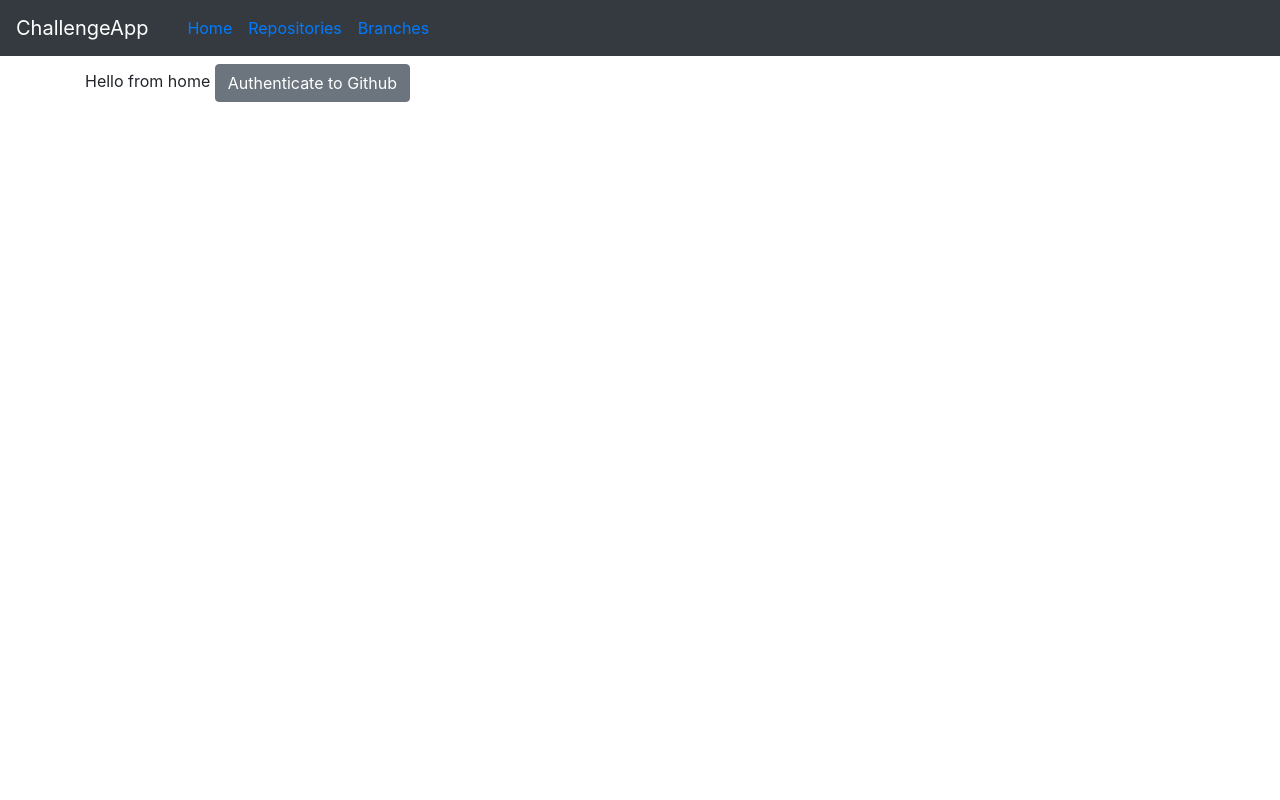
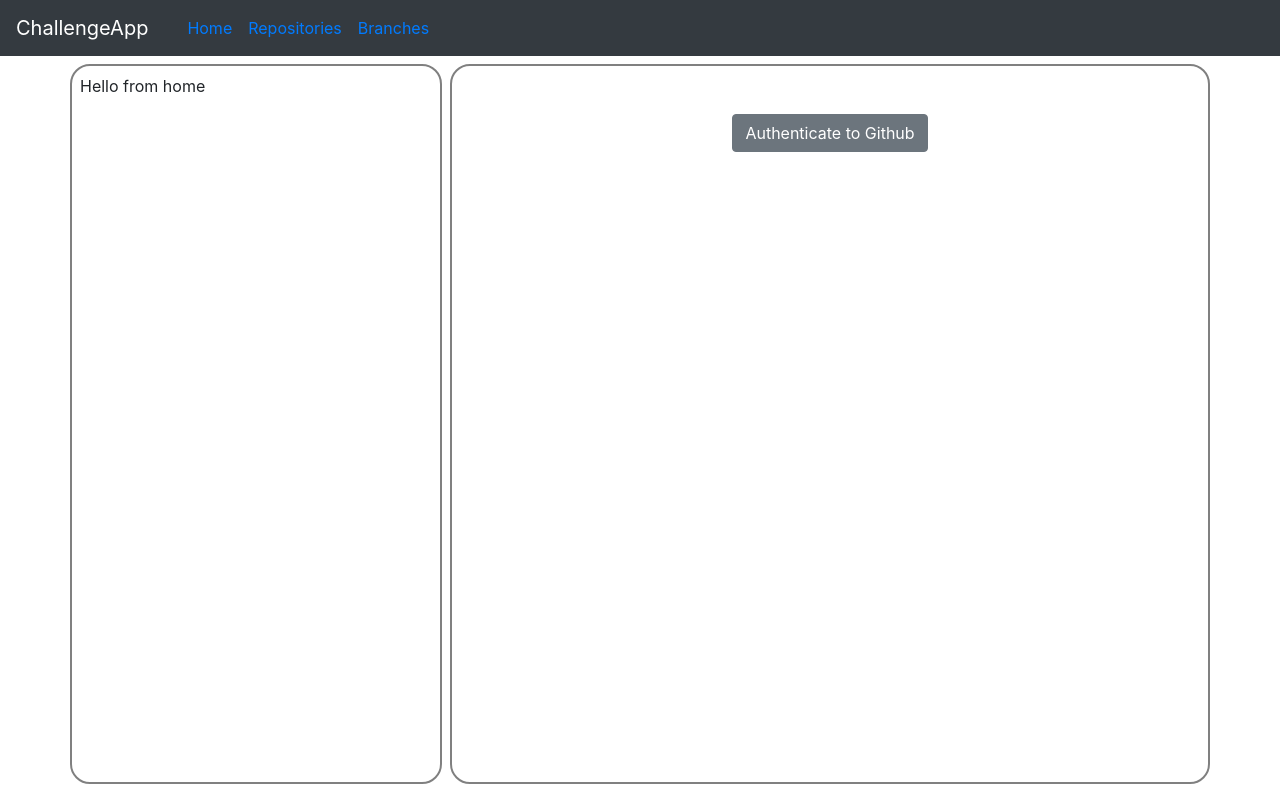
Before and after one commit to mohammedouazza/mohammedouazza-taas-frontend-challenge, a Vue app in the folder challenge-app/: page / in a window 1280 px wide. Built offline with nearby package versions, Linux system fonts and the light colour scheme.

Commit message:
add homSelector + homeContent

```diff
--- /dev/null
+++ b/challenge-app/src/components/home/Home.vue
@@ -0,0 +1,31 @@
+<template>
+  <div>
+    <b-row>
+      <b-col class="columns mr-2 p-2">
+        <home-selector></home-selector>
+      </b-col>
+      <b-col class="columns text-center p-5" cols="8">
+        <home-content></home-content>
+      </b-col>
+    </b-row>
+  </div>
+</template>
+
+<script>
+import HomeContentVue from "../home/HomeContent.vue";
+import HomeSelectorVue from "./HomeSelector.vue";
+export default {
+  components: {
+    "home-selector": HomeSelectorVue,
+    "home-content": HomeContentVue,
+  },
+};
+</script>
+
+<style>
+.columns {
+  border: 2px solid grey;
+  border-radius: 20px;
+  height: 90vh;
+}
+</style>
--- /dev/null
+++ b/challenge-app/src/components/home/HomeContent.vue
@@ -0,0 +1,17 @@
+<template>
+  <div>
+    <b-button v-if="!isAuth" @click="authenticateGithub"
+      >Authenticate to Github</b-button
+    >
+  </div>
+</template>
+
+<script>
+export default {
+  data() {
+    return {
+      isAuth: false,
+    };
+  },
+};
+</script>
--- a/challenge-app/src/components/Home.vue
+++ b/challenge-app/src/components/home/HomeSelector.vue
@@ -1,7 +1,6 @@
 <template>
   <div>
     {{ getMessage }}
-    <b-button @click="authenticateGithub">Authenticate to Github</b-button>
   </div>
 </template>
 
@@ -18,12 +17,5 @@ export default {
       return this.$store.getters.getHello || this.message;
     },
   },
-  methods: {
-    authenticateGithub() {
-      this.$store.dispatch("seyHello").then(() => {
-        this.message = this.$store.state.hello;
-      });
-    },
-  },
 };
 </script>
--- a/challenge-app/src/routes.js
+++ b/challenge-app/src/routes.js
@@ -1,3 +1,3 @@
-import Home from "./components/Home";
+import Home from "./components/home/Home";
 
 export default [{ path: "/", component: Home }];
```
